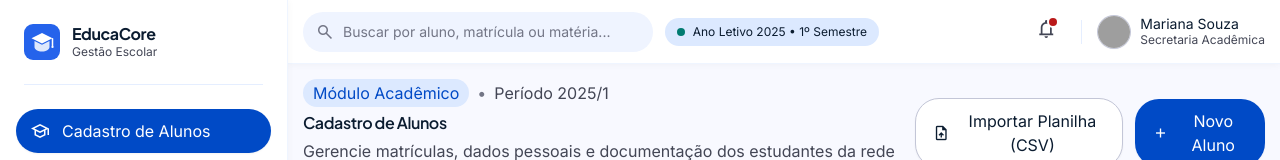
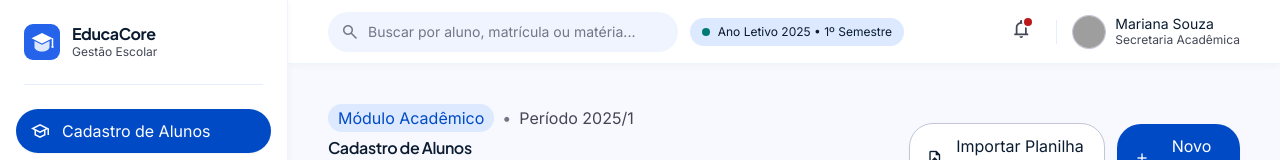
Before and after one commit to lucasmetron/system-student-with-infra, a React (Vite) app in the folder frontend/: page /alunos in a window 1280 px wide. Shown: the top 160 px of the page. Built offline with nearby package versions, Linux system fonts and the light colour scheme; no server answers; grey boxes are pictures that could not be loaded; the HTML template or start-up script is replaced by a standard one.

Commit message:
feat: add Header and MainLayout components

```diff
--- a/frontend/src/components/Header.jsx
+++ b/frontend/src/components/Header.jsx
@@ -2,7 +2,7 @@ import React from 'react';
 
 export default function Header({ onMenuToggle, isSidebarOpen }) {
   return (
-    <header className="fixed top-0 left-0 lg:left-72 right-0 h-16 bg-surface-container-lowest/90 backdrop-blur-xl shadow-[0_1px_8px_rgba(0,0,0,0.04)] z-40 flex items-center justify-between px-[15px] border-b border-surface-container/60 transition-all duration-300">
+    <header className="fixed top-0 left-0 lg:left-72 right-0 h-16 bg-surface-container-lowest/90 backdrop-blur-xl shadow-[0_1px_8px_rgba(0,0,0,0.04)] z-40 flex items-center justify-between px-5 sm:px-[40px] border-b border-surface-container/60 transition-all duration-300">
       <div className="flex items-center gap-3 flex-1 max-w-xl">
         {/* Botão Hambúrguer Mobile */}
         <button
--- a/frontend/src/components/MainLayout.jsx
+++ b/frontend/src/components/MainLayout.jsx
@@ -19,8 +19,8 @@ export default function MainLayout() {
           isSidebarOpen={sidebarOpen}
         />
 
-        {/* 100% de largura, alinhado à esquerda e com 15px de padding em todos os lados (pt-[79px] = 64px header + 15px respiro) */}
-        <main className="w-full flex-1 pt-[79px] px-[15px] pb-[15px]">
+        {/* 100% de largura, alinhado à esquerda e com 40px de padding em todos os lados (pt-[104px] = 64px header + 40px respiro) */}
+        <main className="w-full flex-1 pt-[104px] px-5 sm:px-[40px] pb-[40px]">
           <Outlet />
         </main>
       </div>
```
